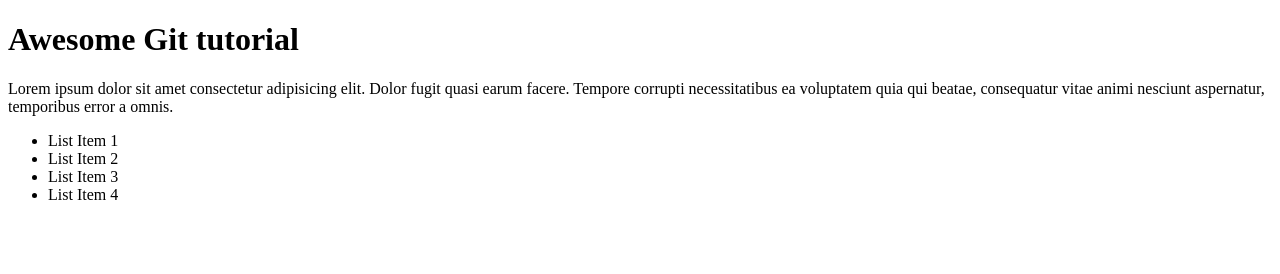
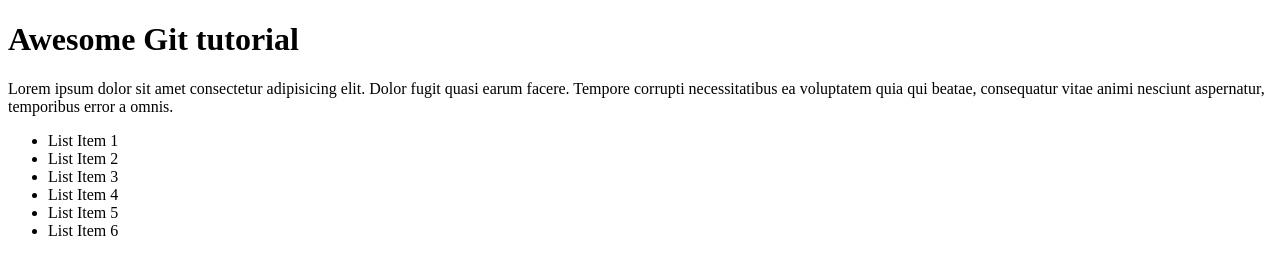
Before and after one commit to BartBosmans/git-tutorial, a plain HTML site: page index.html in a window 1280 px wide. Drawn offline with Linux system fonts and the light colour scheme.

Commit message:
added list item

```diff
--- a/index.html
+++ b/index.html
@@ -14,6 +14,8 @@
     <li>List Item 2</li>
     <li>List Item 3</li>
     <li>List Item 4</li>
+    <li>List Item 5</li>
+    <li>List Item 6</li>
   </ul>
 </body>
 </html>
```
